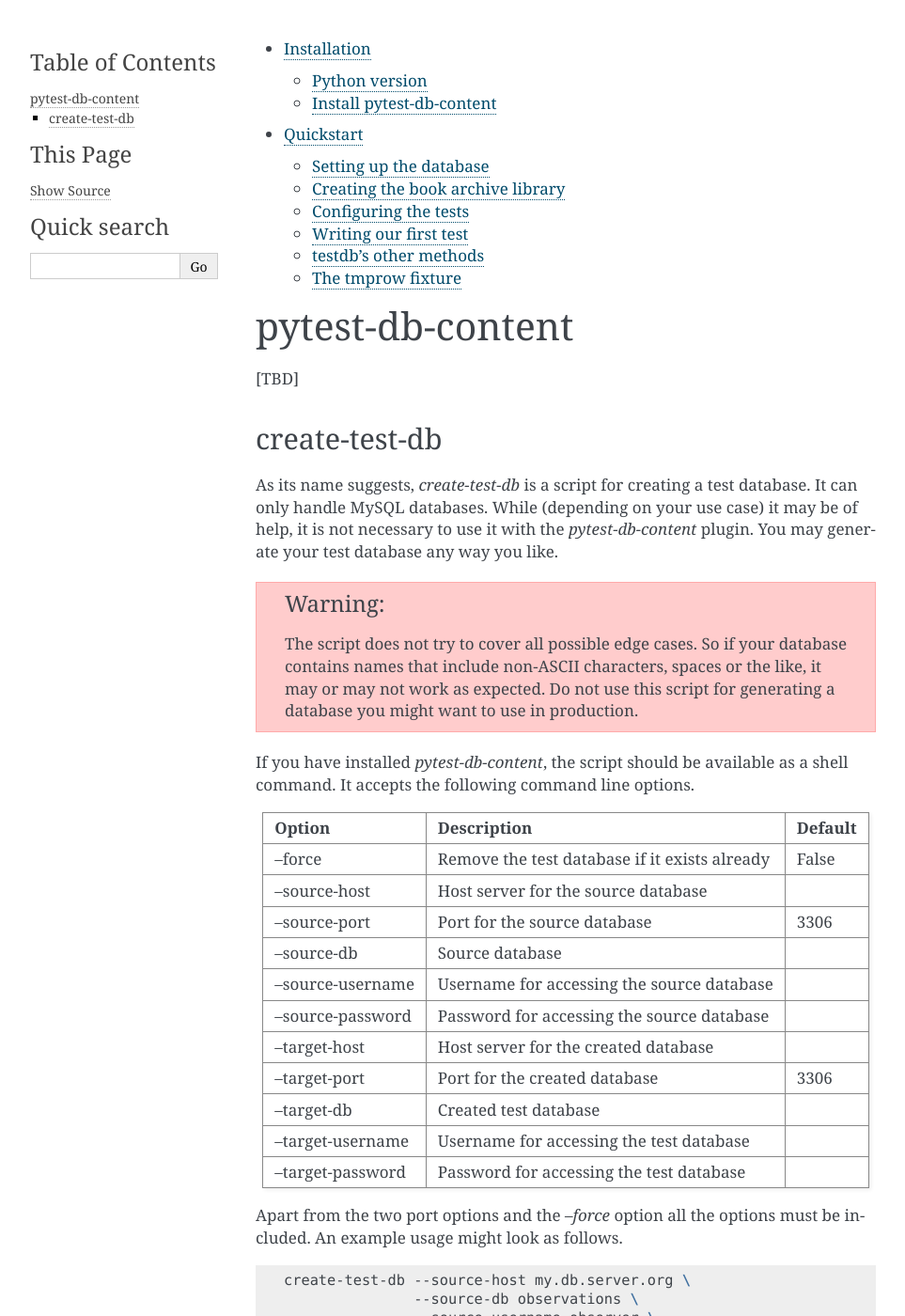
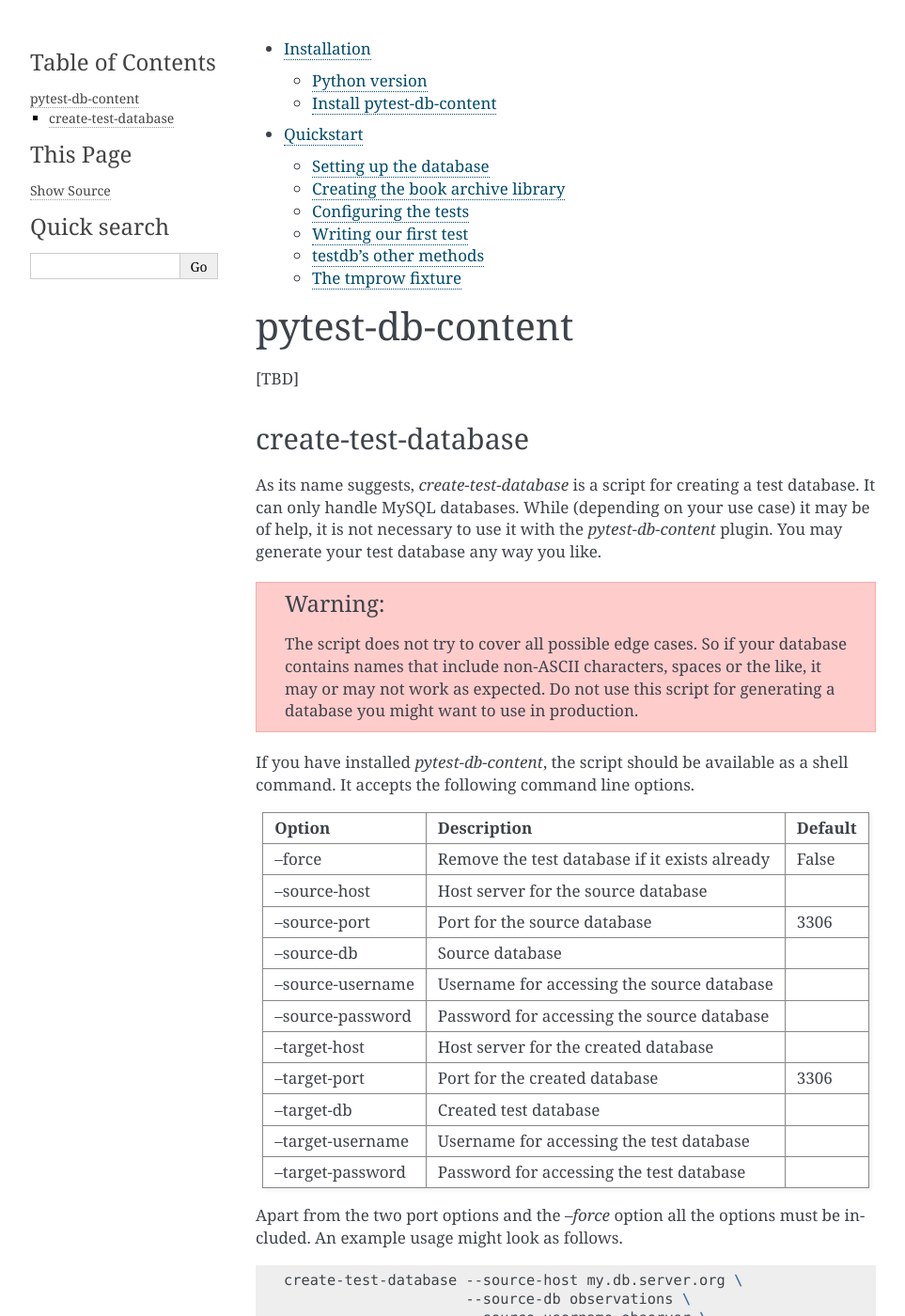
Before and after one commit to hettlage/pytest-db-content, a Sphinx documentation site: the page built from docs/index.rst, in a window 1280 px wide and 1400 px high. Shown: the whole window at 94% size, without its empty margins (148-1111 px from the left). Built offline with Sphinx 7.4.7, drawn with Linux system fonts in a browser that asks for light colours; some of the changed text lies outside the part shown.

Commit message:
Renamed  create-test-db to create-test-database

```diff
--- a/docs/index.rst
+++ b/docs/index.rst
@@ -9,10 +9,10 @@ pytest-db-content
 
 [TBD]
 
-create-test-db
---------------
+create-test-database
+--------------------
 
-As its name suggests, `create-test-db` is a script for creating a test database. It can only handle MySQL databases. While (depending on your use case) it may be of help, it is not necessary to use it with the `pytest-db-content` plugin. You may generate your test database any way you like.
+As its name suggests, `create-test-database` is a script for creating a test database. It can only handle MySQL databases. While (depending on your use case) it may be of help, it is not necessary to use it with the `pytest-db-content` plugin. You may generate your test database any way you like.
 
 .. warning::
 
@@ -40,18 +40,18 @@ Apart from the two port options and the `--force` option all the options must be
 
 .. code-block:: bash
 
-   create-test-db --source-host my.db.server.org \
-                  --source-db observations \
-                  --source-username observer \
-                  --source-password topsecret
-                  --target-host my.test.server.org \
-                  --target-db observations__TEST__ \
-                  --target-username admin \
-                  --target-password alsotopsecret \
-                  --force
+   create-test-database --source-host my.db.server.org \
+                        --source-db observations \
+                        --source-username observer \
+                        --source-password topsecret
+                        --target-host my.test.server.org \
+                        --target-db observations__TEST__ \
+                        --target-username admin \
+                        --target-password alsotopsecret \
+                        --force
 
 There is no need to choose an administrator as the user for the test database; but you should bear in mind that the user needs far-reaching permissions, such as dropping and creating whole databases.
 
-`create-test-db` is opinionated when it comes to the name of the test database and requires that it contains the string `__TEST__`. This is to ensure that you don't accidentally replace a live database.
+`create-test-database` is opinionated when it comes to the name of the test database and requires that it contains the string `__TEST__`. This is to ensure that you don't accidentally replace a live database.
 
 The script first exports the specified source database and then cleans the exported SQL by removing all `DEFINER` clauses and dropping all the foreign keys. The former is done as the definers may not exist as database users in the target database. The latter simplifies adding entries to the database and ensures that SQLAlchemy automapping will work.
```
Also changed, not shown: specs/index.rst (+6 -6 lines), create_test_database.py (renamed from create_test_db.py).
